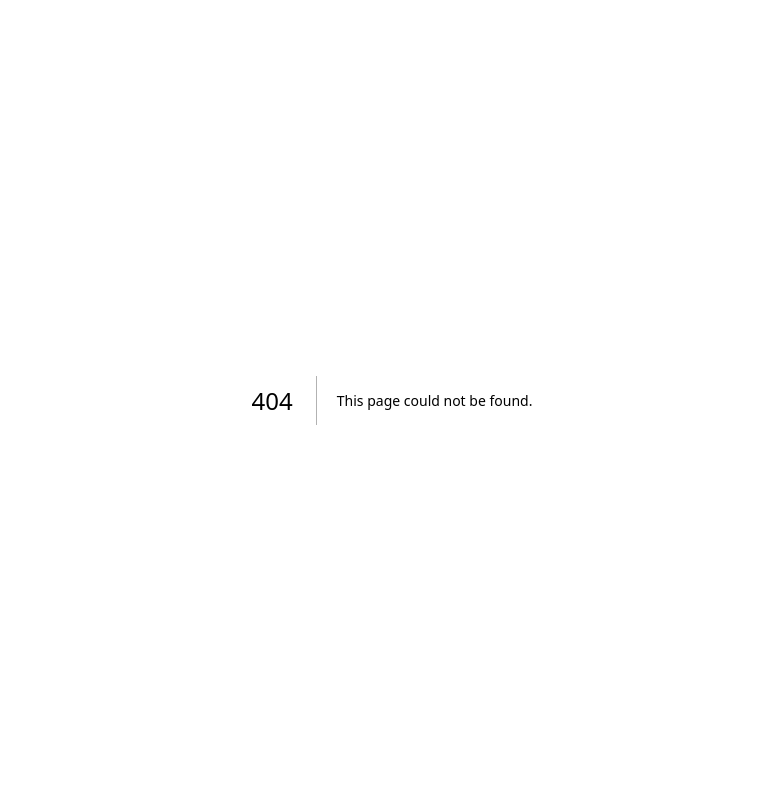
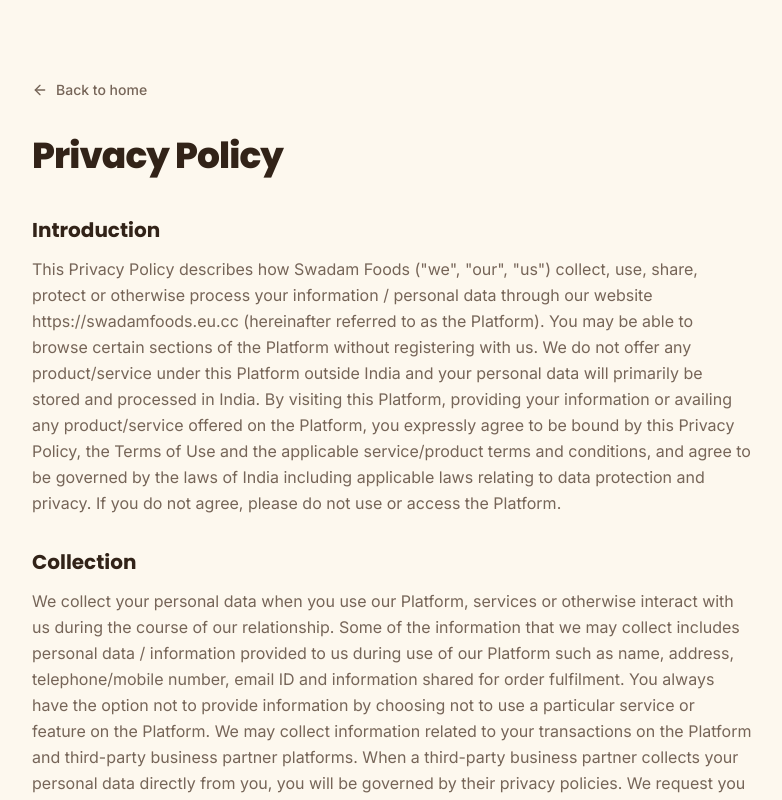
Before and after one commit to sohamd008/swadamfoods_website, a Next.js app: page /privacy-policy in a window 1280 px wide. Before the commit this address had no page. Shown: the top 800 px of the page, without its empty margins (248-1030 px from the left). Built offline with nearby package versions, Linux system fonts and the light colour scheme.

Commit message:
Add separate privacy policy page

```diff
--- /dev/null
+++ b/app/privacy-policy/page.tsx
@@ -0,0 +1,78 @@
+import type { Metadata } from "next"
+import { LegalPage } from "@/components/legal-page"
+import { business } from "@/lib/products"
+
+export const metadata: Metadata = {
+  title: "Privacy Policy | Swadam Foods",
+  description: "Privacy Policy governing how Swadam Foods collects, uses, shares and protects personal data.",
+}
+
+export default function PrivacyPolicyPage() {
+  return (
+    <LegalPage
+      title="Privacy Policy"
+      sections={[
+        {
+          heading: "Introduction",
+          paragraphs: [
+            `This Privacy Policy describes how ${business.name} ("we", "our", "us") collect, use, share, protect or otherwise process your information / personal data through our website https://swadamfoods.eu.cc (hereinafter referred to as the Platform). You may be able to browse certain sections of the Platform without registering with us. We do not offer any product/service under this Platform outside India and your personal data will primarily be stored and processed in India. By visiting this Platform, providing your information or availing any product/service offered on the Platform, you expressly agree to be bound by this Privacy Policy, the Terms of Use and the applicable service/product terms and conditions, and agree to be governed by the laws of India including applicable laws relating to data protection and privacy. If you do not agree, please do not use or access the Platform.`,
+          ],
+        },
+        {
+          heading: "Collection",
+          paragraphs: [
+            `We collect your personal data when you use our Platform, services or otherwise interact with us during the course of our relationship. Some of the information that we may collect includes personal data / information provided to us during use of our Platform such as name, address, telephone/mobile number, email ID and information shared for order fulfilment. You always have the option not to provide information by choosing not to use a particular service or feature on the Platform. We may collect information related to your transactions on the Platform and third-party business partner platforms. When a third-party business partner collects your personal data directly from you, you will be governed by their privacy policies. We request you to read those policies before disclosing information. We will never ask you to disclose debit/credit card PINs, net-banking passwords or mobile-banking passwords through an unsolicited call, email or message. If you receive such a request claiming to be from Swadam Foods, do not provide the information and report it to the appropriate authority.`,
+          ],
+        },
+        {
+          heading: "Usage",
+          paragraphs: [
+            "We use personal data to provide the services you request, assist with handling and fulfilling orders, enhance customer experience, resolve disputes, troubleshoot problems, inform you about offers, products, services and updates, customise your experience, detect and protect against error, fraud and other criminal activity, enforce our terms and conditions, conduct marketing research, analysis and surveys, and as otherwise described to you at the time of collection of information.",
+          ],
+        },
+        {
+          heading: "Sharing",
+          paragraphs: [
+            "We may disclose personal data to third parties such as logistics partners, payment service providers, technology providers and other service providers where required to provide our services. We may also disclose personal data to government agencies or authorised law enforcement agencies when required by law or where reasonably necessary to comply with legal process, enforce our terms, prevent fraud or protect the rights, property or personal safety of our users or the general public.",
+          ],
+        },
+        {
+          heading: "Security Precautions",
+          paragraphs: [
+            "To protect your personal data from unauthorised access or disclosure, loss or misuse, we adopt reasonable security practices and procedures. However, transmission of information over the internet is not completely secure and users acknowledge the inherent risks of data transmission over the internet and World Wide Web.",
+          ],
+        },
+        {
+          heading: "Data Deletion and Retention",
+          paragraphs: [
+            `You may write to us at ${business.email} to request assistance with deletion or other data-related requests. We may refuse or delay deletion where there are pending grievances, claims, pending shipments or other legitimate reasons. We retain personal data for no longer than required for the purpose for which it was collected or as required under applicable law. We may retain data where necessary to prevent fraud or future abuse or for other legitimate purposes and may continue to retain anonymised data for analytical and research purposes.`,
+          ],
+        },
+        {
+          heading: "Your Rights",
+          paragraphs: [
+            "You may request access to, rectification of, or updates to your personal data by contacting us using the contact details below, subject to applicable law.",
+          ],
+        },
+        {
+          heading: "Consent",
+          paragraphs: [
+            `By visiting our Platform or providing your information, you consent to the collection, use, storage, disclosure and otherwise processing of your information on the Platform in accordance with this Privacy Policy. You may withdraw consent by writing to us at ${business.email}. Please note that withdrawal of consent will not be retrospective and may restrict or prevent us from providing services for which the information is necessary.`,
+          ],
+        },
+        {
+          heading: "Changes to this Privacy Policy",
+          paragraphs: [
+            "Please check this Privacy Policy periodically for changes. We may update this Privacy Policy to reflect changes to our information practices and may notify you about significant changes in the manner required by applicable laws.",
+          ],
+        },
+        {
+          heading: "Grievance Officer",
+          paragraphs: [
+            `${business.name}\n${business.address}\nEmail: ${business.email}\nPhone: ${business.phoneDisplay}\nTime: Monday - Friday (9:00 - 18:00)`,
+          ],
+        },
+      ]}
+    />
+  )
+}
```
